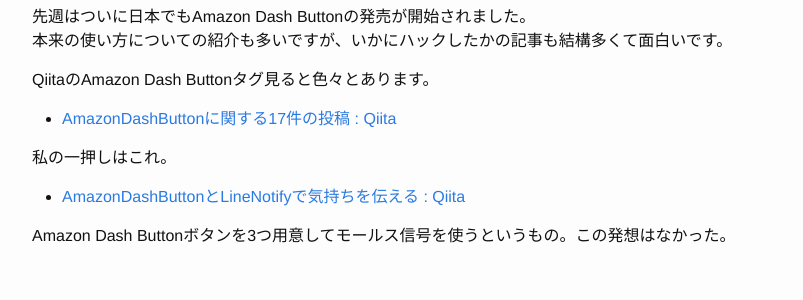
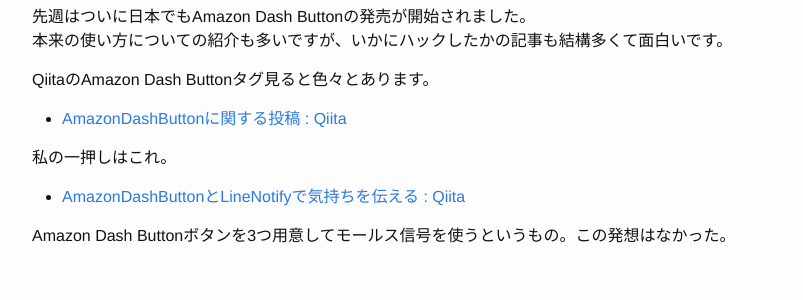
Before and after one commit to Gather-Tech/Gather-Tech.github.io, a Jekyll site: the page built from _posts/2016/2016-12-12-Gather24.md, in a window 1280 px wide and 900 px high, scrolled down 435 px. Shown: the part 150-450 px from the top of the window, without its empty margins (238-1041 px from the left). Built offline with Jekyll 4.4.1, drawn with Linux system fonts in a browser that asks for light colours.

Commit message:
具体的な件数の除外

```diff
--- a/_posts/2016/2016-12-12-Gather24.md
+++ b/_posts/2016/2016-12-12-Gather24.md
@@ -12,7 +12,7 @@
 
 QiitaのAmazon Dash Buttonタグ見ると色々とあります。
 
-- [AmazonDashButtonに関する17件の投稿 : Qiita](http://qiita.com/tags/AmazonDashButton)
+- [AmazonDashButtonに関する投稿 : Qiita](http://qiita.com/tags/AmazonDashButton)
 
 私の一押しはこれ。
 
```
